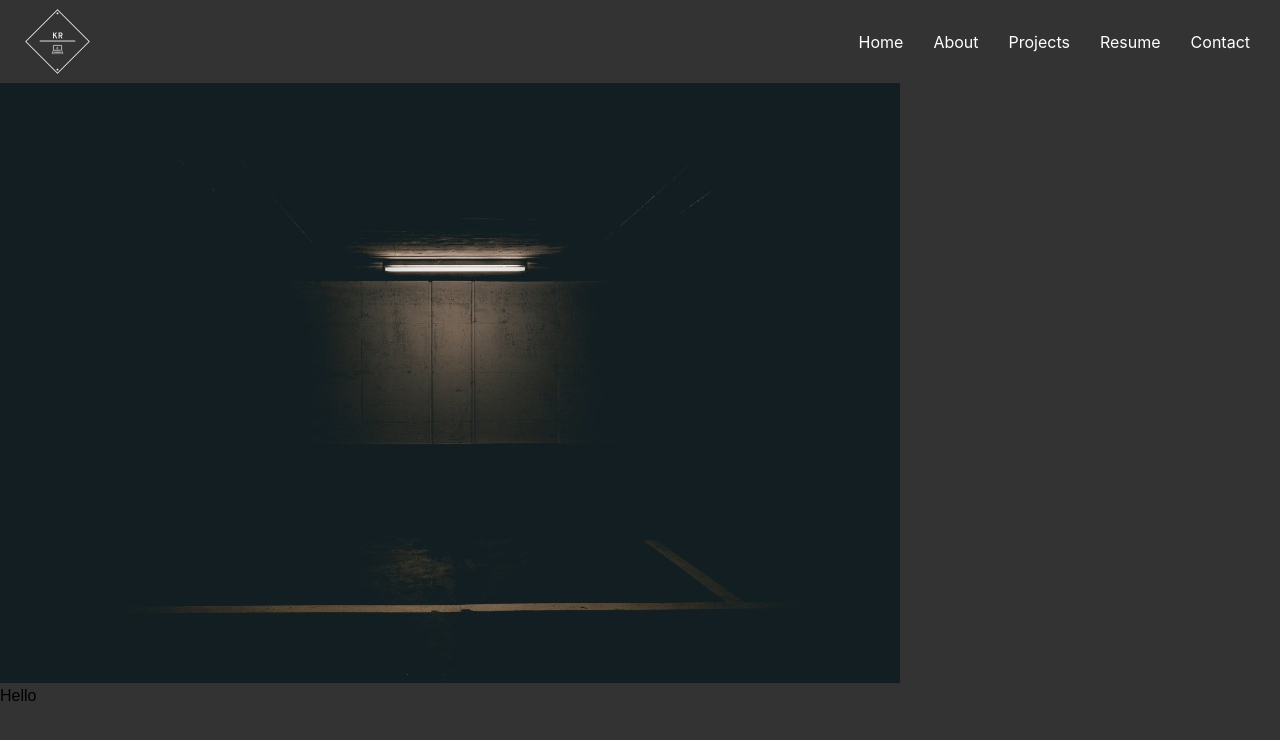
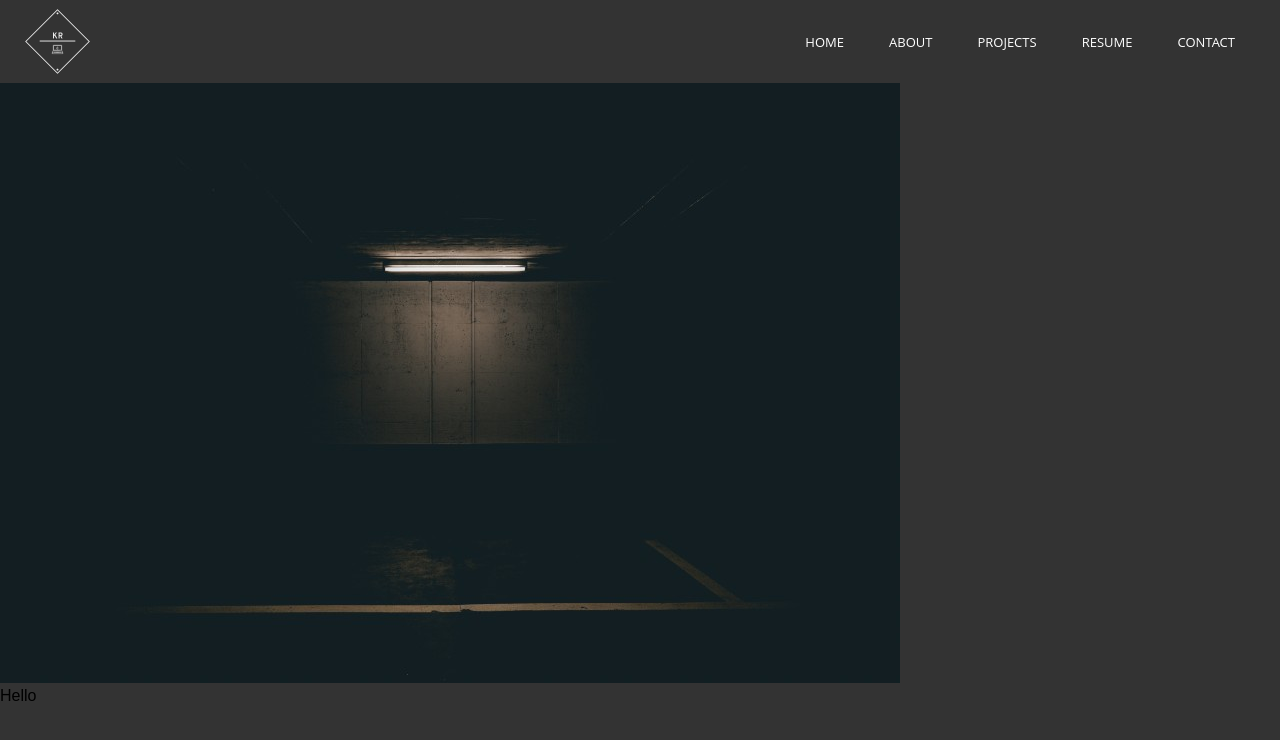
Before and after one commit to kushal96/know_about_me, a React (Create React App) app: page / in a window 1280 px wide. Shown: the top 740 px of the page. Built offline with nearby package versions, Linux system fonts and the light colour scheme.

Commit message:
Headers updated

```diff
--- a/src/component/Nav/Navbar.css
+++ b/src/component/Nav/Navbar.css
@@ -46,9 +46,11 @@ ul li a{
     color: #fff;
     padding: 10px;
     padding-left: 20px;
+    padding-right: 25px;
     text-decoration: none;
     transition: all 0.5s ease;
-    font-size: 16px;
+    font-size: 13px;
+    font-family: 'Open Sans', sans-serif;
 }
 
 ul li a:hover{
--- a/src/component/Nav/Navbar.js
+++ b/src/component/Nav/Navbar.js
@@ -33,13 +33,16 @@ class Navbar extends Component {
                     </div>
 
                 </div>
-                <ul className={this.state.isOpen ? 'showNav' : 'undefined'}>
-                    <li><Link to='/'>Home</Link></li>
-                    <li><Link to='/about'>About</Link></li>
-                    <li><Link to='/projects'>Projects</Link></li>
-                    <li><Link to='/resume'>Resume</Link></li>
-                    <li><Link to='/contact'>Contact</Link></li>
-                </ul>
+                <div className="topnav-centered">
+                    <ul className={this.state.isOpen ? 'showNav' : 'undefined'}>
+                        <li><Link to='/'>HOME</Link></li>
+                        <li><Link to='/about'>ABOUT</Link></li>
+                        <li><Link to='/projects'>PROJECTS</Link></li>
+                        <li><Link to='/resume'>RESUME</Link></li>
+                        <li><Link to='/contact'>CONTACT</Link></li>
+                    </ul>
+                </div>
+
             </nav>
         )
     }
```
